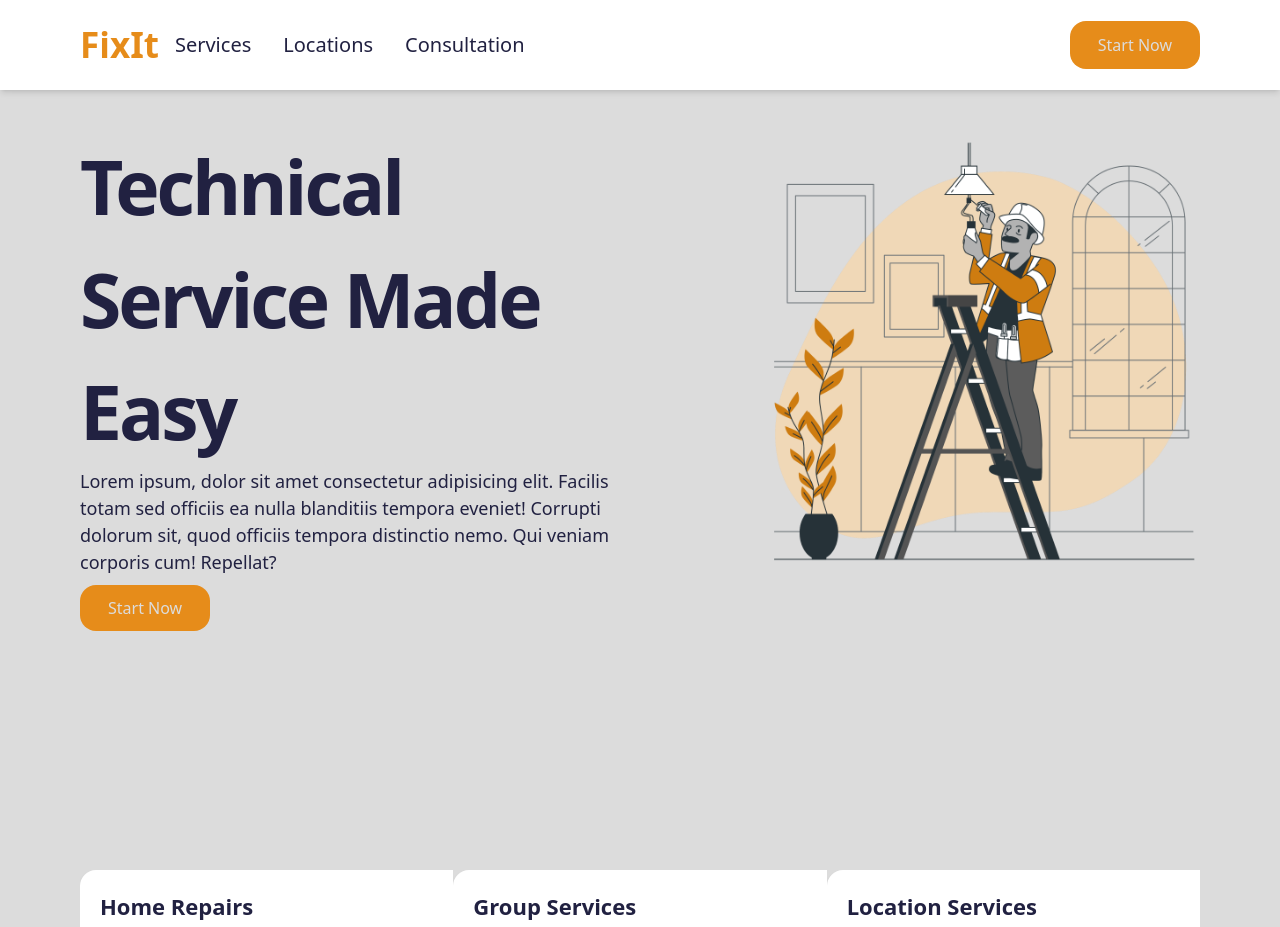
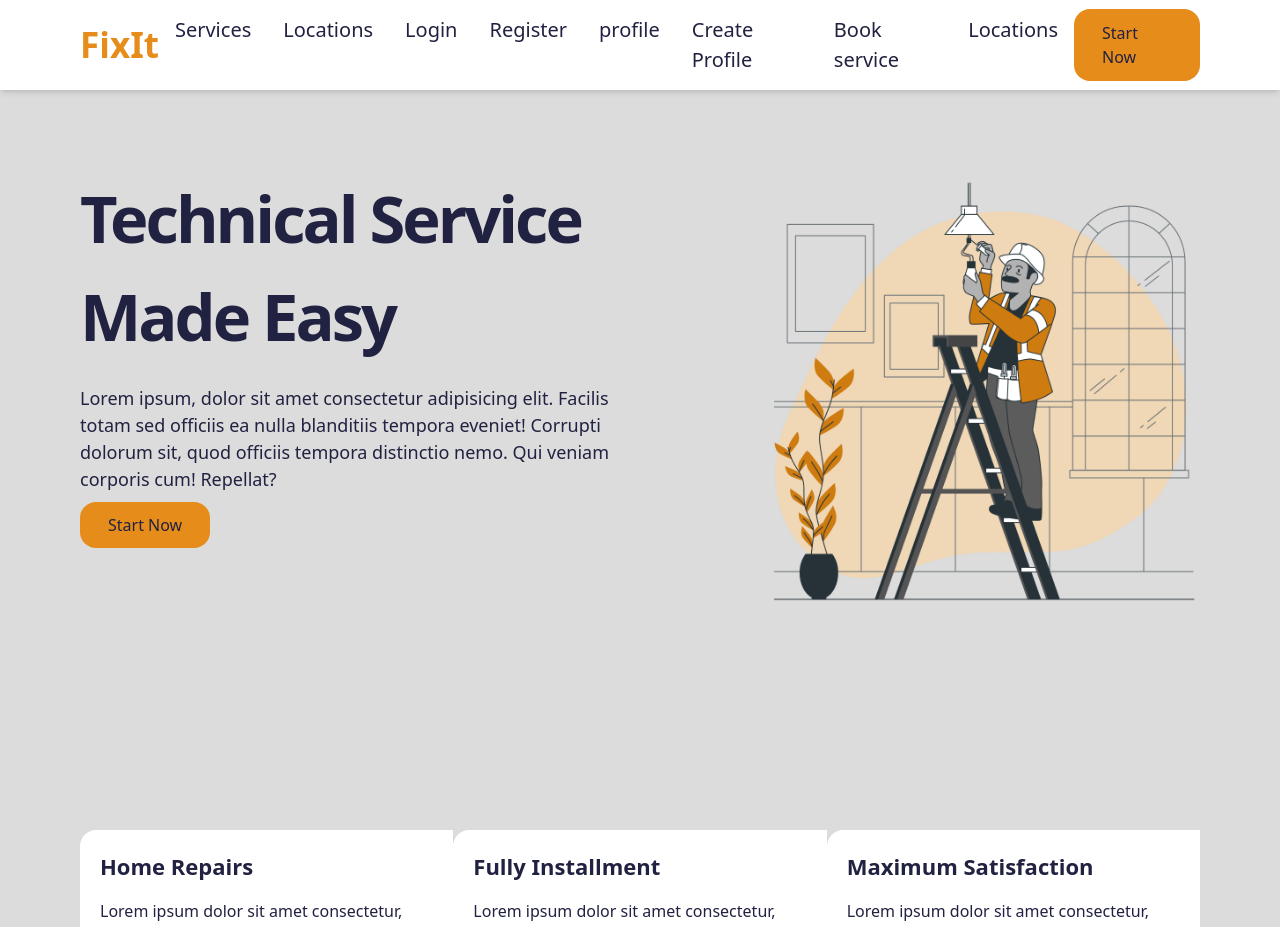
Before and after one commit to Hamidusman/FixIt, a React (Vite) app: page / in a window 1280 px wide. Shown: the top 927 px of the page. Built offline with nearby package versions, Linux system fonts and the light colour scheme.

Commit message:
refactored for review

```diff
--- a/src/base-components/header.tsx
+++ b/src/base-components/header.tsx
@@ -12,9 +12,9 @@ const Header = () => {
         <Headroom>
             <header className="bg-white px-4 md:px-20 h-[90px] flex justify-between items-center shadow-md relative">
                 <div className="flex items-center">
-                    <h2 className="text-primary text-[28px] md:text-[35px] font-extrabold">
+                    <Link to='/' className="text-primary text-[28px] md:text-[35px] font-extrabold">
                         Fix<span>It</span>
-                    </h2>
+                    </Link>
                     <ul className={`md:flex ${isOpen ? 'block' : 'hidden'} ${isOpen ? 'mt-5': 'mt-0'} md:block absolute md:static top-16 left-0 w-full md:w-auto h-[100vh] md:h-auto bg-dark md:bg-transparent shadow-lg md:shadow-none transition-all duration-500 ease-in-out z-10`}>
                         <li className="text-[20px] text-secondary md:text-dark transition ease-in-out duration-300 cursor-pointer px-4 py-2">
                             <Link to="/services">Services</Link>
@@ -23,7 +23,22 @@ const Header = () => {
                             <Link to="/locations">Locations</Link>
                         </li>
                         <li className="text-[20px] text-secondary md:text-dark transition ease-in-out duration-300 cursor-pointer px-4 py-2">
-                            Consultation
+                            <Link to="/login">Login</Link>
+                        </li>
+                        <li className="text-[20px] text-secondary md:text-dark transition ease-in-out duration-300 cursor-pointer px-4 py-2">
+                            <Link to="/register">Register</Link>
+                        </li>
+                        <li className="text-[20px] text-secondary md:text-dark transition ease-in-out duration-300 cursor-pointer px-4 py-2">
+                            <Link to="/user">profile</Link>
+                        </li>
+                        <li className="text-[20px] text-secondary md:text-dark transition ease-in-out duration-300 cursor-pointer px-4 py-2">
+                            <Link to="/user-profile">Create Profile</Link>
+                        </li>
+                        <li className="text-[20px] text-secondary md:text-dark transition ease-in-out duration-300 cursor-pointer px-4 py-2">
+                            <Link to="/booking">Book service</Link>
+                        </li>
+                        <li className="text-[20px] text-secondary md:text-dark transition ease-in-out duration-300 cursor-pointer px-4 py-2">
+                            <Link to="/locations">Locations</Link>
                         </li>
                     </ul>
                 </div>
--- a/src/base-components/start.tsx
+++ b/src/base-components/start.tsx
@@ -2,7 +2,7 @@ import { Link } from "react-router-dom"
 
 const GetStarted = () =>{
     return(
-        <Link to='/booking' className="index-2 px-7 py-3 bg-primary text-secondary rounded-2xl text-[16px] md:text-base">Start Now</Link>
+        <Link to='/booking' className="index-2 px-7 py-3 bg-primary hover:bg-dark hover:text-primary transition duration-500 text-dark font-medium rounded-2xl text-[16px] md:text-base">Start Now</Link>
     )
 }
 
--- a/src/home-page/container.tsx
+++ b/src/home-page/container.tsx
@@ -1,8 +1,9 @@
 
 import { FontAwesomeIcon } from '@fortawesome/react-fontawesome';
-import { faHammer, faLocation, faPeopleGroup } from '@fortawesome/free-solid-svg-icons';
+import { faHammer, faLocation, faMaximize, faPeopleGroup, faThumbsUp } from '@fortawesome/free-solid-svg-icons';
 import Reveal from '../assets/reveal'
 import React from 'react';
+import { faBatteryFull } from '@fortawesome/free-solid-svg-icons/faBatteryFull';
 
 interface ServiceProp{
     title: string,
@@ -50,20 +51,20 @@ const Services = () => {
                 content="Lorem ipsum dolor sit amet consectetur, adipisicing elit. Laudantium numquam possimus maxime voluptatibus provident ut iste temporibus eius veritatis."
                 icon={faHammer} />
             <ServiceCard
-                title="Group Services"
+                title="Fully Installment"
                 content="Lorem ipsum dolor sit amet consectetur, adipisicing elit. Laudantium numquam possimus maxime voluptatibus provident ut iste temporibus eius veritatis."
                 icon={faPeopleGroup}/>
 
             <ServiceCard
-                title="Location Services"
+                title="Maximum Satisfaction"
                 content="Lorem ipsum dolor sit amet consectetur, adipisicing elit. Laudantium numquam possimus maxime voluptatibus provident ut iste temporibus eius veritatis."
-                icon={faLocation} />
+                icon={faThumbsUp} />
             </section>
 
             <h1 className='text-[40px] text-center font-bold my-10'>Our Result For <span className='text-primary'>Hardwork And Dedication</span></h1>
 
             <section className='px-5 md:px-20'>
-                <article className=' shadow-xl rounded-xl w-full bg-white px-2 lg:px-20 py-5 md:py-10 gap-3 flex flex-col sm:flex-row justify-between'>
+                <article className=' shadow-xl rounded-xl w-full bg-white px-2 lg:px-20 py-5 md:py-10 gap-3 flex flex-col sm:flex-row justify-between items-center'>
 
                     <StatItem
                         number={2}
--- a/src/home-page/hero.tsx
+++ b/src/home-page/hero.tsx
@@ -4,20 +4,19 @@ import electritian from '../assets/Electrician-bro (1).png'
 
 function Hero() {
     return(
-        <section className="md:px-10 lg:px-20 my-5 py- md:py-5 px-5 w-full h-[90vh] bg-secondary
-                            flex flex-col lg:flex-row justify-center items-center md:items-start lg:justify-between">
-            <div className="lg:w-[50%]">
+        <section className="md:px-10 lg:px-20 md:pt-20 px-5 w-full h-[90vh] bg-secondary
+                            flex flex-col lg:flex-row justify-around items-center md:items-start lg:justify-between">
+            <div className="lg:w-[50%] text-center md:text-start">
                 <Reveal>
 
-                <h1 className="hero-text text-[35px]  lg:text-[75px] font-bold my-0">Technical Service Made Easy</h1>
-                <p className="text-[16px] md:text-[18px] mb-5">Lorem ipsum, dolor sit amet consectetur adipisicing elit. Facilis totam sed officiis ea nulla blanditiis tempora eveniet! Corrupti dolorum sit, quod officiis tempora distinctio nemo. Qui veniam corporis cum! Repellat?</p>
+                <h1 className="hero-text text-[33px]  lg:text-[65px] font-bold ">Technical Service Made Easy</h1>
+                <p className="text-[16px] md:text-[18px] my-5">Lorem ipsum, dolor sit amet consectetur adipisicing elit. Facilis totam sed officiis ea nulla blanditiis tempora eveniet! Corrupti dolorum sit, quod officiis tempora distinctio nemo. Qui veniam corporis cum! Repellat?</p>
                 </Reveal>
                 <GetStarted />
             </div>
 
-            <Reveal>
-                <img src={electritian} className="w-full lg:w-[440px] mt-0 h-[350px] md:h-[340px] lg:h-[450px] " alt="" />
-            </Reveal>
+            <img src={electritian} className="w-full lg:w-[440px] mt-0 h-[350px] md:h-[340px] lg:h-[450px] " alt="" />
+
         </section>
     )
 }
--- a/src/home-page/mou.tsx
+++ b/src/home-page/mou.tsx
@@ -1,5 +1,7 @@
 import React, { useState, ReactNode } from 'react';
 import Reveal from '../assets/reveal';
+import plumber from '../assets/Pipeline maintenance-amico.png'
+
 interface AccordionItemProps {
     title: string;
     children: ReactNode;
@@ -43,15 +45,13 @@ const Accordion: React.FC = () => {
             <h1 className="text-[40px] text-center font-bold my-10">How We <span className="text-primary">Operate</span></h1>
 
 
-            <section className="mx-5 mt-10 md:mx-20 lg:flex justify-between">
+            <section className="mx-5 mt-10 md:mx-20 lg:flex justify-center items-center md:justify-between">
 
-                <Reveal>
                 <img
-                    src="src/assets/Pipeline maintenance-amico.png"
+                    src={plumber}
                     className="w-full lg:w-[440px] mt-0 h-[350px] md:h-[340px] lg:h-[450px] "
                     alt=""
                 />
-                </Reveal>
 
                 <Reveal>
                     <AccordionItem
--- a/src/pages/services.tsx
+++ b/src/pages/services.tsx
@@ -2,6 +2,9 @@ import GetStarted from '../base-components/start'
 import Reveal from '../assets/reveal'
 import React from 'react'
 import Header from '../base-components/header'
+import plumber from '../assets/Pipeline maintenance-amico.png'
+import electritian from '../assets/Electrician-bro (1).png'
+import carpenter from '../assets/Woodworker-amico.png'
 
 interface ServiceProp {
     header: string,
@@ -11,7 +14,7 @@ interface ServiceProp {
 
 const Services: React.FC<ServiceProp> = ({header, description, image}) => {
     return(
-        <div className=' md:even:flex-row-reverse flex flex-wrap justify-between my-10'>
+        <div className=' md:even:flex-row-reverse flex flex-col md:flex-row justify-between items-center mt-10 mb-20 md:mb-0'>
             <div className="md:w-[50%] h-full">
                 <Reveal>
 
@@ -21,11 +24,8 @@ const Services: React.FC<ServiceProp> = ({header, description, image}) => {
                 <GetStarted />
             </div>
 
-            <Reveal>
-                <img src={image} className="rounded-3xl mx-50 w-full lg:w-[440px] mt-0 h-[350px] md:h-[340px] lg:h-[450px] " alt="" />
-            </Reveal>
-
-            </div>)
+            <img src={image} className="rounded-3xl mx-50 w-[360px] lg:w-[440px] mt-0 h-[350px] md:h-[340px] lg:h-[450px] " alt="" />
+        </div>)
 }
 
 const Service = () =>{
@@ -38,19 +38,19 @@ const Service = () =>{
             <Services
             header='Electrical Repairs and Installment'
             description='Lorem ipsum, dolor sit amet consectetur adipisicing elit. Optio cum ex quidem aut exercitationem reprehenderit laudantium quae dicta suscipit? Animi tenetur dolores nostrum tempore recusandae voluptate enim distinctio itaque sed?'
-            image='src\assets\Electrician-bro (1).png'>
+            image={electritian}>
             </Services>
 
             <Services
             header='Plumbing'
             description='Lorem ipsum, dolor sit amet consectetur adipisicing elit. Optio cum ex quidem aut exercitationem reprehenderit laudantium quae dicta suscipit? Animi tenetur dolores nostrum tempore recusandae voluptate enim distinctio itaque sed?'
-            image='src\assets\Pipeline maintenance-amico.png'>
+            image={plumber}>
             </Services>
 
             <Services
             header='Carpentry'
             description='Lorem ipsum, dolor sit amet consectetur adipisicing elit. Optio cum ex quidem aut exercitationem reprehenderit laudantium quae dicta suscipit? Animi tenetur dolores nostrum tempore recusandae voluptate enim distinctio itaque sed?'
-            image='src\assets\Woodworker-amico.png'>
+            image={carpenter}>
             </Services>
 
 
```
